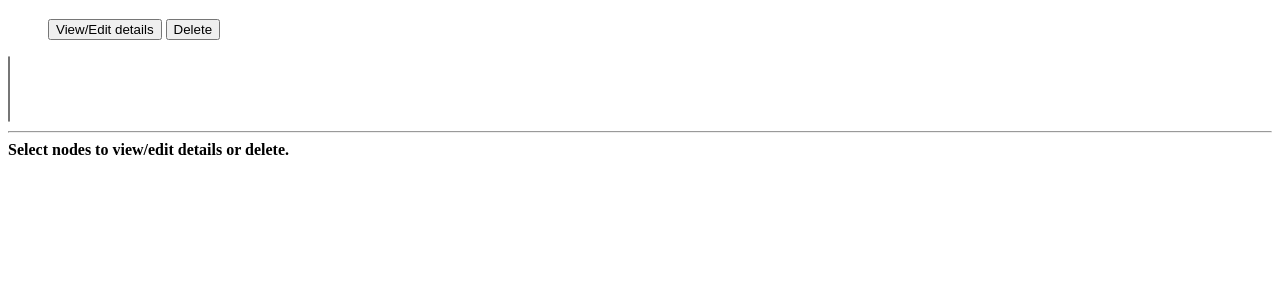
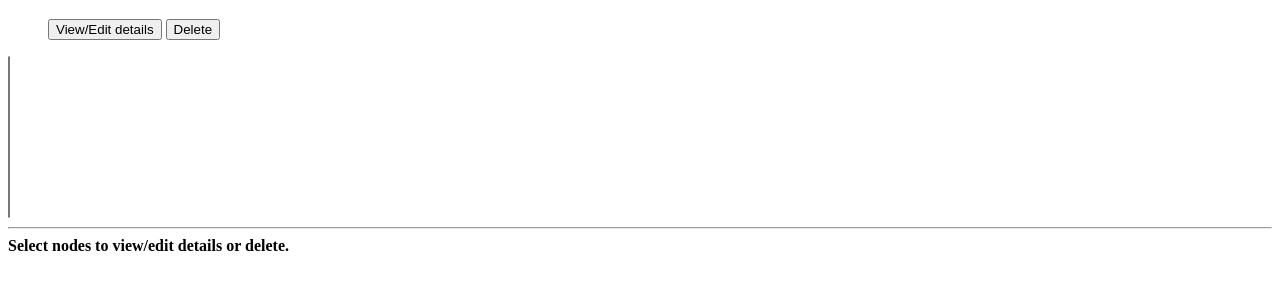
Before and after one commit to UniBreakfast/multipage-project-graph, a website: page pages/nodes/nodes.html in a window 1280 px wide. Shown: the part 98-388 px from the top of the page. Drawn offline with Linux system fonts and the light colour scheme; no server answers.

Commit message:
Update select element to display 10 options at a time.

```diff
--- a/pages/nodes/nodes.html
+++ b/pages/nodes/nodes.html
@@ -29,7 +29,7 @@
       <button value="delete">Delete</button>
     </ul>
 
-    <select name="nodes" multiple>
+    <select name="nodes" size="10" multiple>
       <template>
         <option value=""></option>
       </template>
```
